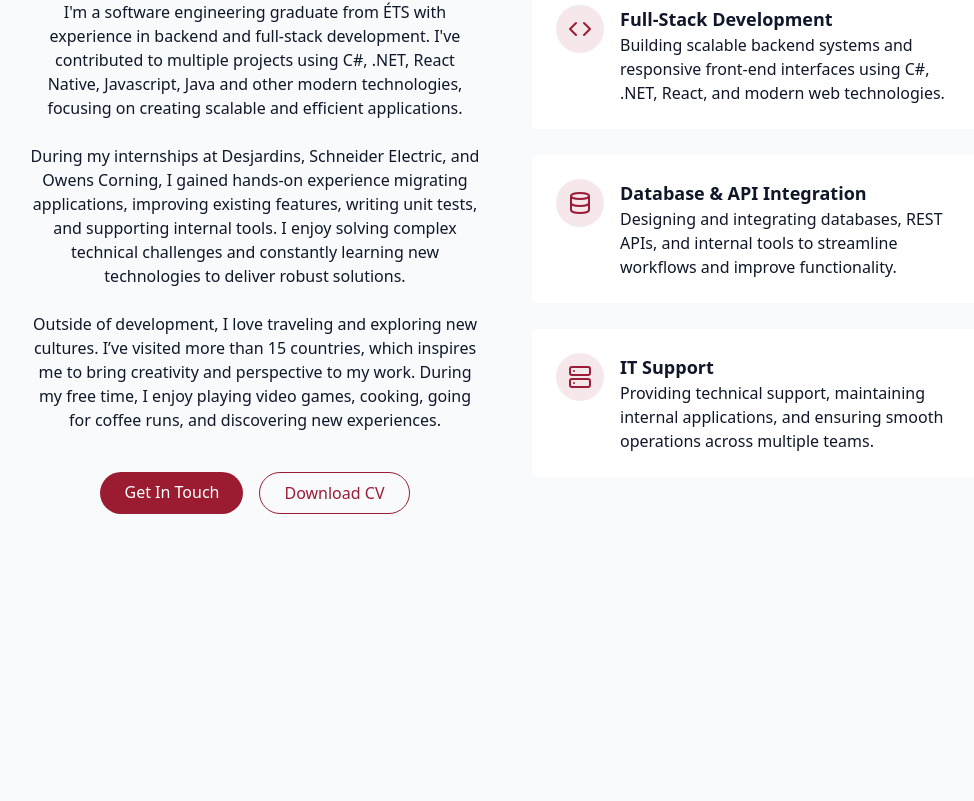
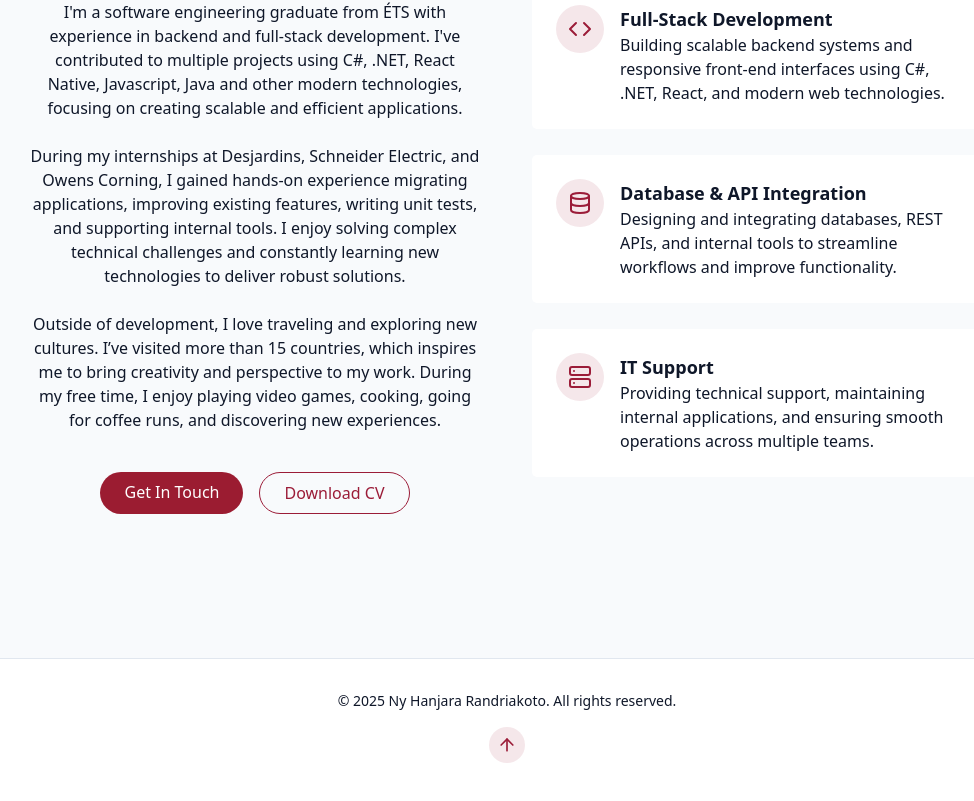
Before and after one commit to Nyst3r/portfolio-website, a React (Vite) app: page / in a window 1280 px wide. Shown: the part 1040-1841 px from the top of the page, without its empty margins (133-1107 px from the left). Before the commit the page ends 1650 px from the top, so only its background shows below. Built offline with nearby package versions, Linux system fonts and the light colour scheme.

Commit message:
Add footer

```diff
--- /dev/null
+++ b/src/components/Footer.jsx
@@ -0,0 +1,18 @@
+import { ArrowUp } from "lucide-react";
+
+export const Footer = () => {
+  return (
+<footer className="py-12 px-4 bg-card relative border-t border-border mt-12 pt-8 flex flex-col items-center space-y-4">
+  <p className="text-sm text-muted-foreground text-center">
+    &copy; {new Date().getFullYear()} Ny Hanjara Randriakoto. All rights reserved.
+  </p>
+  <a
+    href="#hero"
+    className="p-2 rounded-full bg-primary/10 hover:bg-primary/20 text-primary transition-colors"
+  >
+    <ArrowUp size={20} />
+  </a>
+</footer>
+
+  );
+};
--- a/src/pages/Home.jsx
+++ b/src/pages/Home.jsx
@@ -2,6 +2,7 @@
 import { ThemeToggle } from "../components/ThemeToggle";
 import { HeroSection } from "../components/HeroSection";
 import { AboutSection } from "../components/AboutSection";
+import { Footer } from "../components/Footer";
 
 export const Home = () => {
   return (
@@ -17,6 +18,9 @@
         <HeroSection />
         <AboutSection />
       </main>
+
+      {/* Footer */}
+      <Footer />
     </div>
   );
 };
```
